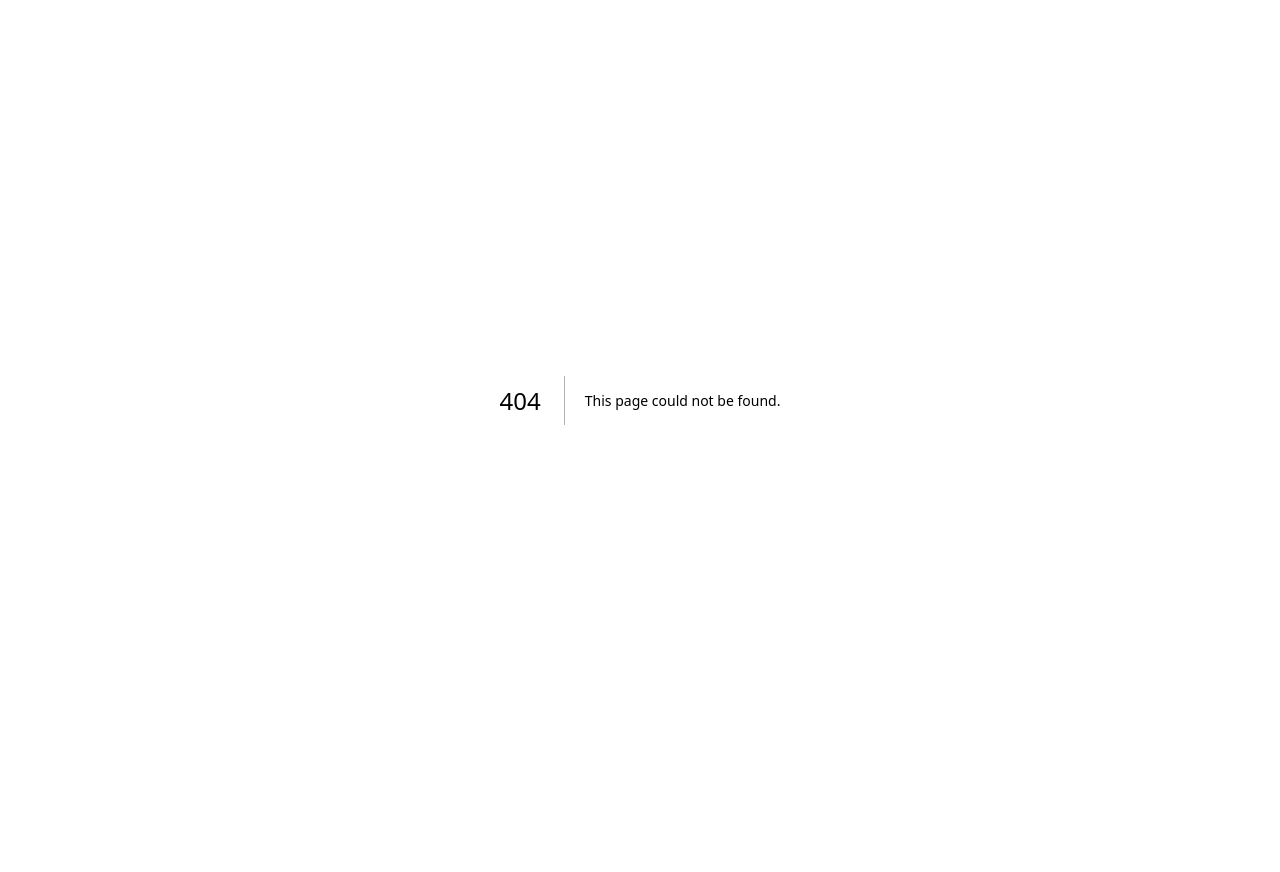
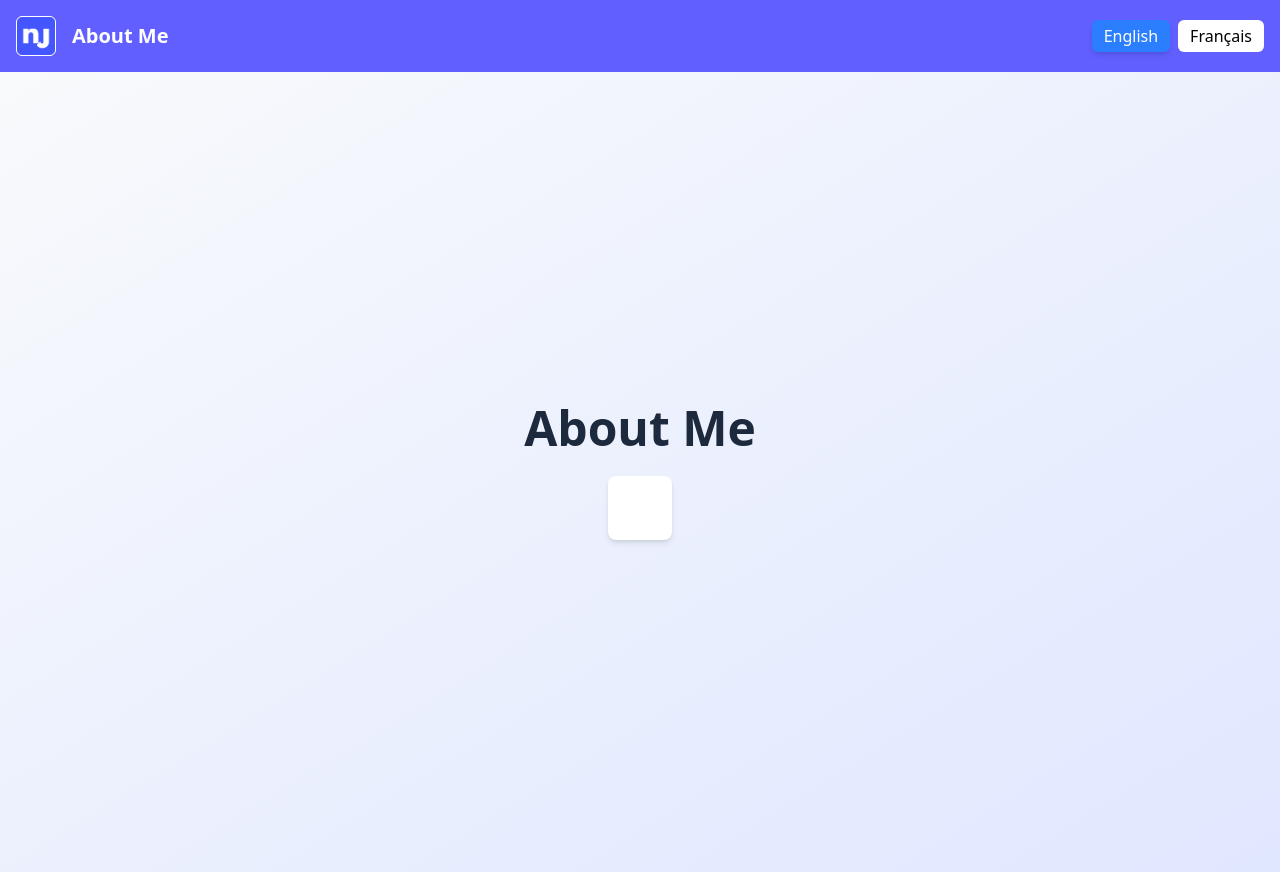
Before and after one commit to Akkuro/Portfolio, a Next.js app: page /about-me in a window 1280 px wide. Before the commit this address had no page. Before the commit the page ends 800 px from the top, so only its background shows below. Built offline with nearby package versions, Linux system fonts and the light colour scheme.

Commit message:
Add about me page, accessible from profile photo

```diff
--- /dev/null
+++ b/src/app/about-me/layout.tsx
@@ -0,0 +1,33 @@
+"use client";
+
+import { Navbar } from "../components/Navbar";
+import { useLanguageContext } from "../contexts/LanguageContext";
+import { useEffect } from "react";
+
+export default function ProjectsLayout({
+  children,
+}: {
+  children: React.ReactNode;
+}) {
+  const { t, language } = useLanguageContext();
+  const defaultTitle = `${t.aboutMe || "About Me"}⚡${
+    process.env.NEXT_PUBLIC_FULL_NAME
+  }`;
+
+  useEffect(() => {
+    document.title = defaultTitle;
+    localStorage.setItem("about-me-title", defaultTitle);
+  }, [defaultTitle]);
+
+  useEffect(() => {
+    const savedTitle = localStorage.getItem("about-me-title");
+    document.title = savedTitle ? savedTitle : defaultTitle;
+  }, [language]);
+
+  return (
+    <>
+      <Navbar title={t.aboutMe || "About Me"} />
+      <main>{children}</main>
+    </>
+  );
+}
--- /dev/null
+++ b/src/app/about-me/page.tsx
@@ -0,0 +1,16 @@
+"use client";
+
+import { useLanguageContext } from "../contexts/LanguageContext";
+
+export default function ProjectsPage() {
+  const { t } = useLanguageContext();
+
+  return (
+    <div className="relative min-h-screen flex flex-col items-center justify-center bg-gradient-to-br from-slate-50 to-indigo-100">
+      <h1 className="text-4xl md:text-5xl font-extrabold mb-6 text-slate-800 text-center">
+        {t.aboutMe}
+      </h1>
+      <div className="bg-white rounded-lg shadow-md p-8 flex flex-col items-center"></div>
+    </div>
+  );
+}
--- a/src/app/components/HeroSection.tsx
+++ b/src/app/components/HeroSection.tsx
@@ -8,14 +8,26 @@ export const HeroSection = () => {
 
   return (
     <section className="flex flex-col items-center justify-center min-h-[60vh] bg-gradient-to-br from-slate-50 to-indigo-100 rounded-xl shadow-lg p-8 md:p-15 mt-8 mb-8">
-      <div className="relative w-36 h-36 md:w-48 md:h-48 rounded-full overflow-hidden border-4 border-white shadow-xl mb-8">
-        <img
-          src="/profile-photo.jpg"
-          alt={`${process.env.NEXT_PUBLIC_FULL_NAME || "Professional"}`}
-          className="object-cover"
-        />
-      </div>
-
+      <Link
+        href="/about-me"
+        className="group relative w-36 h-36 md:w-48 md:h-48 rounded-full overflow-hidden border-4 border-white shadow-xl mb-8 hover:scale-105 transition-transform duration-300"
+      >
+        <div className="relative w-full h-full">
+          <img
+            src="/profile-photo.jpg"
+            alt={`${process.env.NEXT_PUBLIC_FULL_NAME || "Professional"}`}
+            className="w-full h-full object-cover"
+          />
+        </div>
+        {/* About Me overlay on hover */}
+        <div className="absolute inset-0 flex items-center justify-center overflow-hidden rounded-full">
+          <div className="absolute bottom-0 left-0 right-0 h-0 bg-indigo-500 group-hover:h-full transition-all duration-250 ease-linear">
+            <span className="text-center absolute top-1/2 left-1/2 -translate-x-1/2 -translate-y-1/2 text-white font-semibold text-lg opacity-0 group-hover:opacity-100 transition-opacity duration-200 delay-50">
+              {t.aboutMe || "About Me"}
+            </span>
+          </div>
+        </div>
+      </Link>
       <h1 className="text-4xl md:text-5xl font-extrabold mb-3 text-slate-800 text-center">
         {t.greeting || `Hello, I'm ${process.env.NEXT_PUBLIC_FULL_NAME}`}
       </h1>
--- a/src/locales/en/common.json
+++ b/src/locales/en/common.json
@@ -19,5 +19,6 @@
   "cvDlError": "Unable to download the CV",
   "noLocalizedCv": "Localized CV Not Available",
   "enVerCvFallback": "Showing English version instead",
-  "underConstruction": "🚧 This section is under construction and will be available soon 🚧"
+  "underConstruction": "🚧 This section is under construction and will be available soon 🚧",
+  "aboutMe": "About Me"
 }
--- a/src/locales/fr/common.json
+++ b/src/locales/fr/common.json
@@ -19,5 +19,6 @@
   "cvDlError": "Impossible de télécharger le CV",
   "noLocalizedCv": "Pas de CV disponible dans cette langue",
   "enVerCvFallback": "Affichage de la version anglaise à la place",
-  "underConstruction": "🚧 Cette section est en cours de construction et sera bientôt disponible 🚧"
+  "underConstruction": "🚧 Cette section est en cours de construction et sera bientôt disponible 🚧",
+  "aboutMe": "À propos de moi"
 }
```
